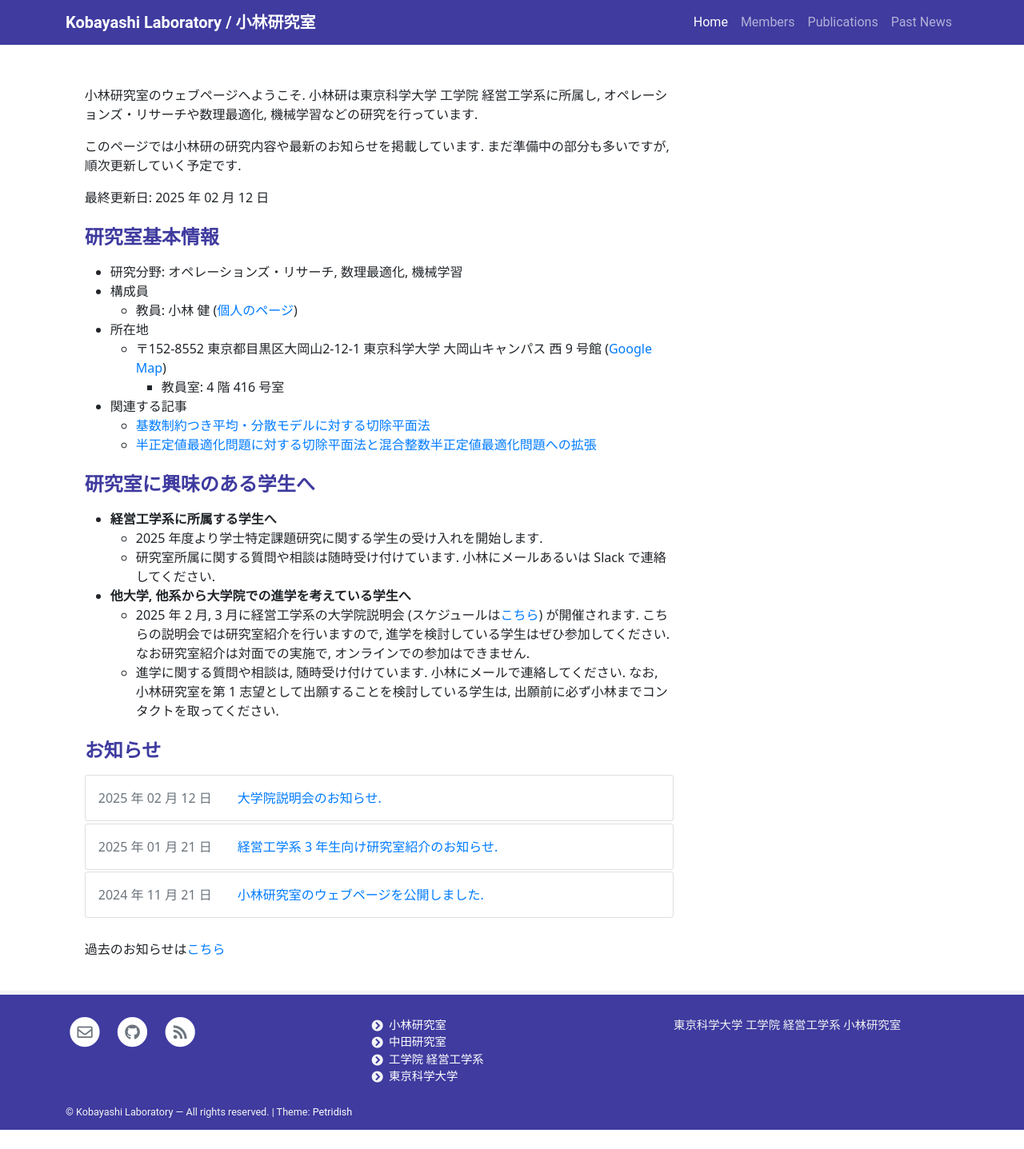
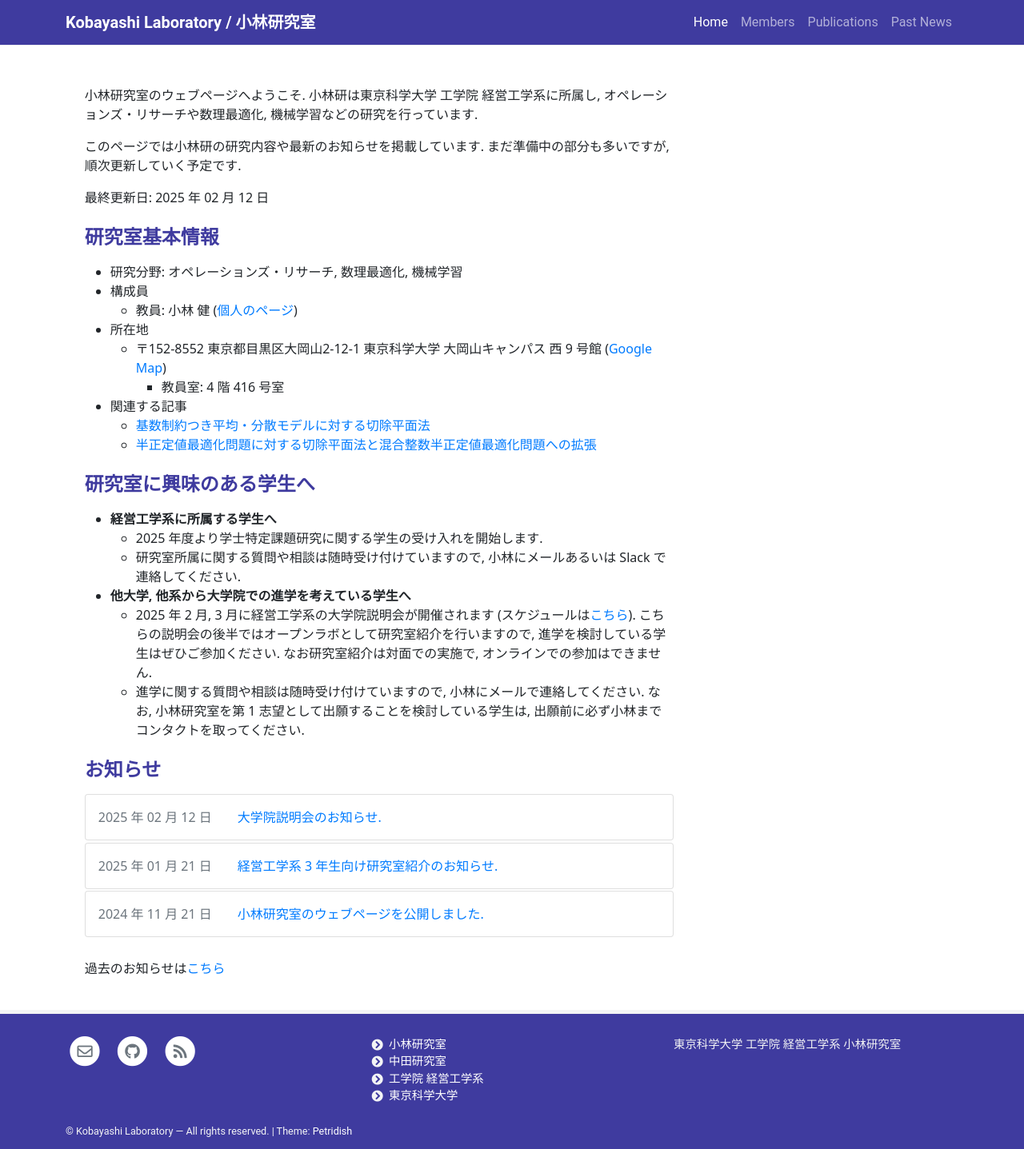
Before and after one commit to isct-koba-lab/isct-koba-lab.github.io, a Jekyll site: the page built from pages/home.md, in a window 1280 px wide. Shown: the whole page at 80% size. Built offline with Jekyll 4.4.1, drawn with Linux system fonts in a browser that asks for light colours; before the commit the page ends 1413 px from its top, so only the background shows below that.

Commit message:
update home

```diff
--- a/pages/home.md
+++ b/pages/home.md
@@ -28,10 +28,10 @@ permalink: /
 
 - **経営工学系に所属する学生へ**
   - 2025 年度より学士特定課題研究に関する学生の受け入れを開始します.
-  - 研究室所属に関する質問や相談は随時受け付けています. 小林にメールあるいは Slack で連絡してください.
+  - 研究室所属に関する質問や相談は随時受け付けていますので, 小林にメールあるいは Slack で連絡してください.
 - **他大学, 他系から大学院での進学を考えている学生へ**
-  - 2025 年 2 月, 3 月に経営工学系の大学院説明会 (スケジュールは[こちら](https://educ.titech.ac.jp/iee/event_information/)) が開催されます. こちらの説明会では研究室紹介を行いますので, 進学を検討している学生はぜひ参加してください. なお研究室紹介は対面での実施で, オンラインでの参加はできません.
-  - 進学に関する質問や相談は, 随時受け付けています. 小林にメールで連絡してください. なお, 小林研究室を第 1 志望として出願することを検討している学生は, 出願前に必ず小林までコンタクトを取ってください.
+  - 2025 年 2 月, 3 月に経営工学系の大学院説明会が開催されます (スケジュールは[こちら](https://educ.titech.ac.jp/iee/event_information/)). こちらの説明会の後半ではオープンラボとして研究室紹介を行いますので, 進学を検討している学生はぜひご参加ください. なお研究室紹介は対面での実施で, オンラインでの参加はできません.
+  - 進学に関する質問や相談は随時受け付けていますので, 小林にメールで連絡してください. なお, 小林研究室を第 1 志望として出願することを検討している学生は, 出願前に必ず小林までコンタクトを取ってください.
 
 ## お知らせ
 
```
